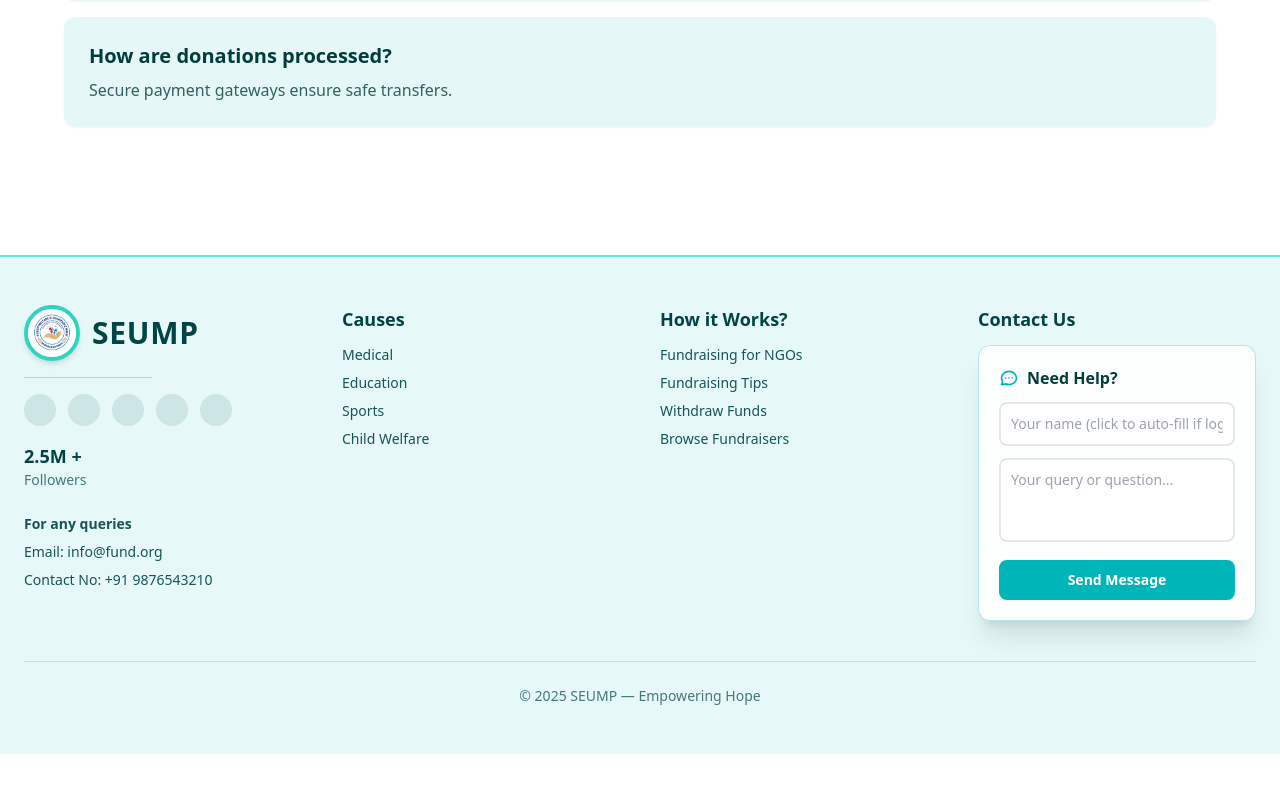
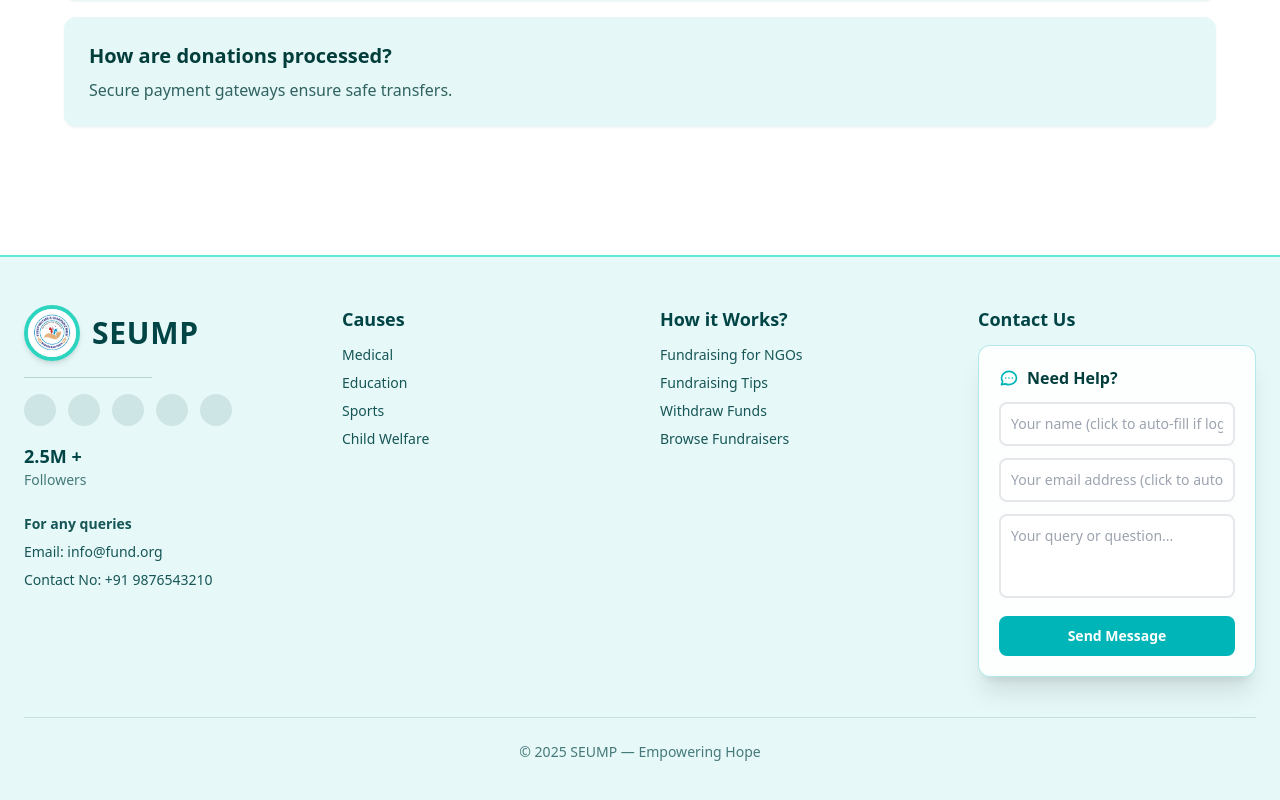
Before and after one commit to yaserkhan55/fund, a React app in the folder Frontend/: page / in a window 1280 px wide. Shown: the part 1903-2703 px from the top of the page. Before the commit the page ends 2657 px from the top, so only its background shows below. Built offline with nearby package versions, Linux system fonts and the light colour scheme; no server answers; the HTML template or start-up script is replaced by a standard one.

Commit message:
autofill

```diff
--- a/Frontend/src/components/ContactForm.jsx
+++ b/Frontend/src/components/ContactForm.jsx
@@ -7,6 +7,7 @@ const API_URL = import.meta.env.VITE_API_URL || "https://fund-tcba.onrender.com"
 export default function ContactForm({ compact = false }) {
   const { isSignedIn, user } = useAuth();
   const [name, setName] = useState("");
+  const [email, setEmail] = useState("");
   const [query, setQuery] = useState("");
   const [loading, setLoading] = useState(false);
   const [success, setSuccess] = useState(false);
@@ -17,6 +18,10 @@ export default function ContactForm({ compact = false }) {
       // Only auto-fill if name is empty (don't override user input)
       if (!name) {
         setName(user.fullName || user.firstName || user.emailAddresses?.[0]?.emailAddress || "");
+      }
+      // Auto-fill email if empty
+      if (!email) {
+        setEmail(user.emailAddresses?.[0]?.emailAddress || "");
       }
     }
   }, [isSignedIn, user]);
@@ -31,10 +36,30 @@ export default function ContactForm({ compact = false }) {
     }
   };
 
+  const handleEmailInputClick = () => {
+    // Auto-fill email when input is clicked if user is logged in
+    if (isSignedIn && user && !email) {
+      const userEmail = user.emailAddresses?.[0]?.emailAddress || "";
+      if (userEmail) {
+        setEmail(userEmail);
+      }
+    }
+  };
+
   const handleSubmit = async (e) => {
     e.preventDefault();
     if (!query.trim()) {
       setError("Please enter your query");
+      return;
+    }
+    if (!email.trim()) {
+      setError("Please enter your email address");
+      return;
+    }
+    // Basic email validation
+    const emailRegex = /^[^\s@]+@[^\s@]+\.[^\s@]+$/;
+    if (!emailRegex.test(email.trim())) {
+      setError("Please enter a valid email address");
       return;
     }
 
@@ -45,13 +70,14 @@ export default function ContactForm({ compact = false }) {
     try {
       await axios.post(`${API_URL}/api/contact`, {
         name: name.trim() || "Anonymous",
+        email: email.trim(),
         query: query.trim(),
-        email: user?.emailAddresses?.[0]?.emailAddress || "",
       });
 
       setSuccess(true);
       setQuery("");
       setTimeout(() => setSuccess(false), 3000);
+      // Don't clear email and name so user can see what was sent
     } catch (err) {
       setError(err.response?.data?.message || "Failed to send message. Please try again.");
     } finally {
@@ -76,6 +102,17 @@ export default function ContactForm({ compact = false }) {
               onChange={(e) => setName(e.target.value)}
               onClick={handleNameInputClick}
               placeholder="Your name (click to auto-fill if logged in)"
+              className="w-full p-2.5 border-2 border-gray-200 rounded-lg focus:ring-2 focus:ring-[#00B5B8] focus:border-[#00B5B8] text-sm cursor-text"
+              required
+            />
+          </div>
+          <div>
+            <input
+              type="email"
+              value={email}
+              onChange={(e) => setEmail(e.target.value)}
+              onClick={handleEmailInputClick}
+              placeholder="Your email address (click to auto-fill if logged in) *"
               className="w-full p-2.5 border-2 border-gray-200 rounded-lg focus:ring-2 focus:ring-[#00B5B8] focus:border-[#00B5B8] text-sm cursor-text"
               required
             />
@@ -130,6 +167,20 @@ export default function ContactForm({ compact = false }) {
         </div>
 
         <div>
+          <label className="block font-semibold text-[#003D3B] mb-2">Your Email *</label>
+          <input
+            type="email"
+            value={email}
+            onChange={(e) => setEmail(e.target.value)}
+            onClick={handleEmailInputClick}
+            placeholder="Enter your email address (click to auto-fill if logged in)"
+            className="w-full p-3 border-2 border-gray-200 rounded-xl focus:ring-2 focus:ring-[#00B5B8] focus:border-[#00B5B8] transition cursor-text"
+            required
+          />
+          <p className="text-xs text-gray-500 mt-1">We'll send notifications to this email when admin replies</p>
+        </div>
+
+        <div>
           <label className="block font-semibold text-[#003D3B] mb-2">Your Query *</label>
           <textarea
             value={query}
```
